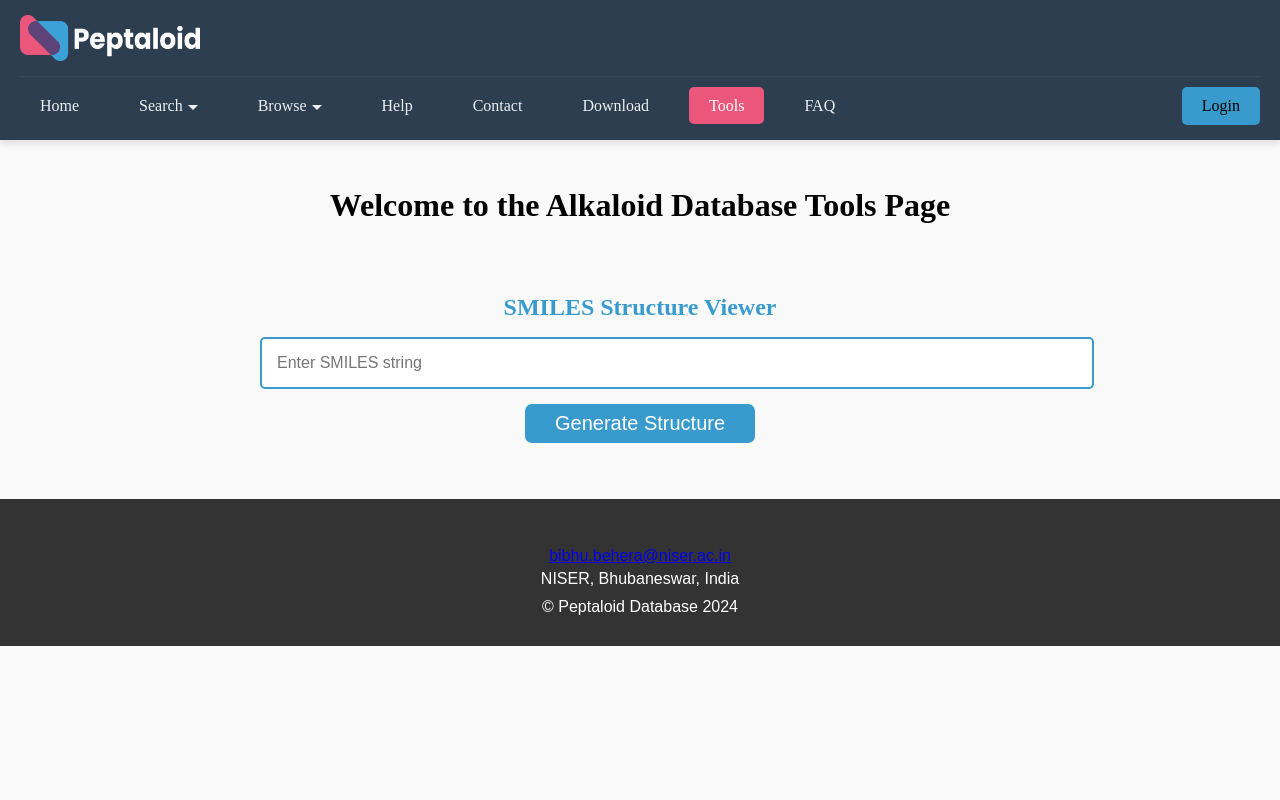
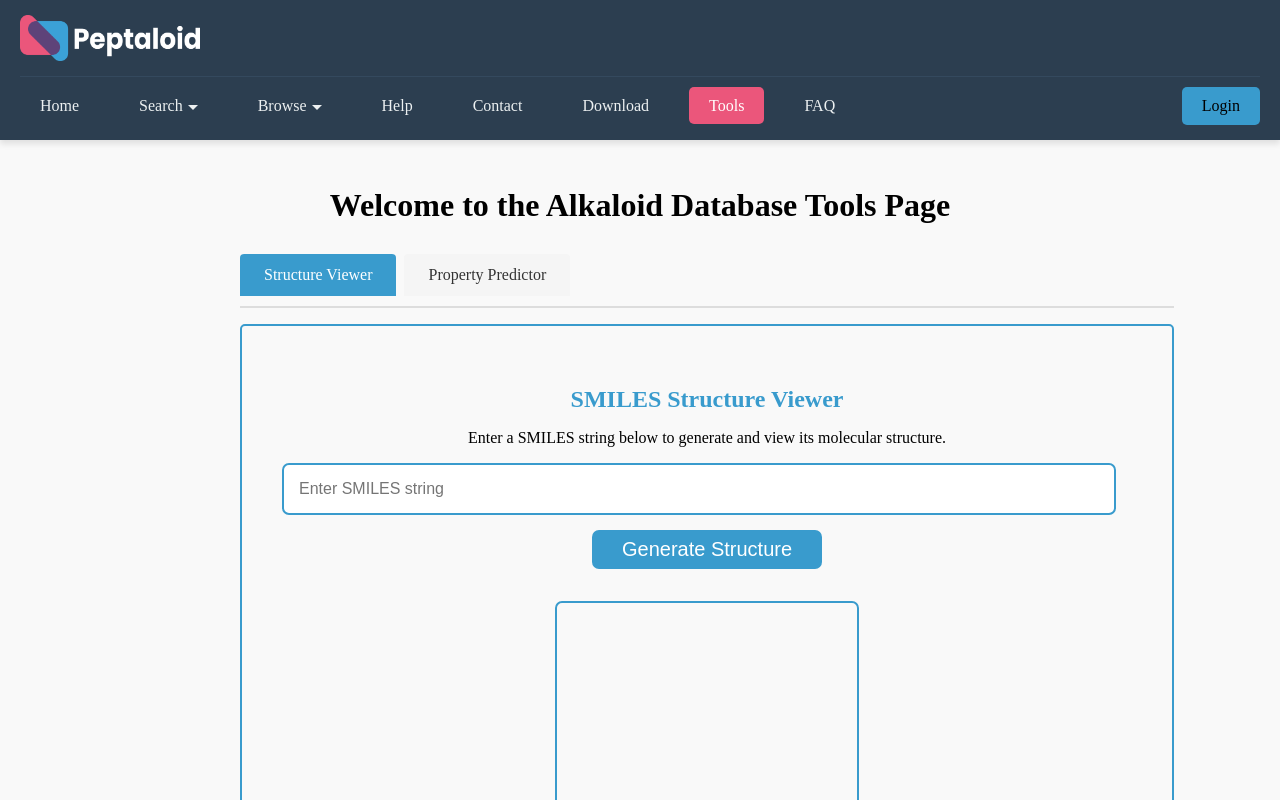
Before and after one commit to Bibhuprasadbehera/Peptaloid-database, a React (Create React App) app: page /tools in a window 1280 px wide. Shown: the top 800 px of the page. Built offline with nearby package versions, Linux system fonts and the light colour scheme.

Commit message:
fixed pagination

```diff
--- a/src/components/Molecules/MoleculeCard.css
+++ b/src/components/Molecules/MoleculeCard.css
@@ -2,7 +2,6 @@
 
 .molecule-card {
   display: flex;
-  flex-direction: row;
   align-items: center;
   border: 3px solid #5e4379;
   padding: 16px;
--- /dev/null
+++ b/src/components/Molecules/SmilesPropertyPredictor.js
@@ -0,0 +1,175 @@
+// SmilesPropertyPredictor.jsx
+
+import React, { useState } from 'react';
+import './Tools.css';
+
+const SmilesPropertyPredictor = () => {
+  const [smiles, setSmiles] = useState('');
+  const [properties, setProperties] = useState({});
+  const [error, setError] = useState('');
+
+  const handleSubmit = (e) => {
+    e.preventDefault();
+    setError('');
+
+    if (!smiles) {
+      setError('Please enter a SMILES string');
+      return;
+    }
+
+    fetch(`http://127.0.0.1:8000/api/generate-properties/?smiles=${encodeURIComponent(smiles)}`)
+      .then((response) => {
+        if (!response.ok) {
+          throw new Error('Error generating properties');
+        }
+        return response.json();
+      })
+      .then((data) => {
+        setProperties(data);
+      })
+      .catch((error) => {
+        setError('Error generating properties: ' + error.message);
+      });
+  };
+
+  const renderPropertiesTable = () => {
+    return (
+      <div className="properties-table">
+        <table>
+          <tbody>
+            <tr>
+              <th>Property</th>
+              <th>Value</th>
+            </tr>
+            <tr>
+              <td>SlogP</td>
+              <td>{properties.SlogP || '-' || '-'}</td>
+            </tr>
+            <tr>
+              <td>TPSA</td>
+              <td>{properties.TPSA || '-' || '-'}</td>
+            </tr>
+            <tr>
+              <td>Exact MW</td>
+              <td>{properties.Exact_MW || '-' || '-'}</td>
+            </tr>
+            <tr>
+              <td>Num Rotatable Bonds</td>
+              <td>{properties.Num_Rotatable_Bonds || '-' || '-'}</td>
+            </tr>
+            <tr>
+              <td>Num HBD</td>
+              <td>{properties.Num_HBD || '-' || '-'}</td>
+            </tr>
+            <tr>
+              <td>Num HBA</td>
+              <td>{properties.Num_HBA || '-' || '-'}</td>
+            </tr>
+            <tr>
+              <td>Num Amide Bonds</td>
+              <td>{properties.Num_Amide_Bonds || '-'}</td>
+            </tr>
+            <tr>
+              <td>Num Hetero Atoms</td>
+              <td>{properties.Num_Hetero_Atoms || '-'}</td>
+            </tr>
+            <tr>
+              <td>Num Heavy Atoms</td>
+              <td>{properties.Num_Heavy_Atoms || '-'}</td>
+            </tr>
+            <tr>
+              <td>Num Atoms</td>
+              <td>{properties.Num_Atoms || '-'}</td>
+            </tr>
+            <tr>
+              <td>Num StereoCenters</td>
+              <td>{properties.Num_StereoCenters || '-'}</td>
+            </tr>
+            <tr>
+              <td>Num Aromatic Rings</td>
+              <td>{properties.Num_Aromatic_Rings || '-'}</td>
+            </tr>
+            <tr>
+              <td>Num Saturated Rings</td>
+              <td>{properties.Num_Saturated_Rings || '-'}</td>
+            </tr>
+            <tr>
+              <td>Num Aliphatic Rings</td>
+              <td>{properties.Num_Aliphatic_Rings || '-'}</td>
+            </tr>
+            <tr>
+              <td>InChIKey</td>
+              <td>{properties.InChIKey || '-'}</td>
+            </tr>
+            <tr>
+              <td>Molecular Formula</td>
+              <td>{properties.MolecularFormula || '-'}</td>
+            </tr>
+            <tr>
+              <td>Carbon Count</td>
+              <td>{properties.carbon_count || '-'}</td>
+            </tr>
+            <tr>
+              <td>CX LogP</td>
+              <td>{properties.CX_LogP || '-'}</td>
+            </tr>
+            <tr>
+              <td>CX LogD</td>
+              <td>{properties.CX_LogD || '-'}</td>
+            </tr>
+            <tr>
+              <td>Heavy Atoms</td>
+              <td>{properties.Heavy_Atoms || '-'}</td>
+            </tr>
+            <tr>
+              <td>QED Score</td>
+              <td>{properties.qed_score || '-'}</td>
+            </tr>
+            <tr>
+              <td>Alcohol</td>
+              <td>{properties.Alcohol || '-'}</td>
+            </tr>
+            <tr>
+              <td>Aldehyde</td>
+              <td>{properties.Aldehyde || '-'}</td>
+            </tr>
+            <tr>
+              <td>Carboxylic Acid</td>
+              <td>{properties.Carboxylic_Acid || '-'}</td>
+            </tr>
+            <tr>
+              <td>Amine</td>
+              <td>{properties.Amine || '-'}</td>
+            </tr>
+            <tr>
+              <td>Thiol</td>
+              <td>{properties.Thiol || '-'}</td>
+            </tr>
+          </tbody>
+        </table>
+      </div>
+    );
+  };
+
+  return (
+    <div className="smiles-property-predictor">
+      <h2 className="title">SMILES Property Predictor</h2>
+      <form onSubmit={handleSubmit} className="form">
+        <input
+          type="text"
+          value={smiles}
+          onChange={(e) => setSmiles(e.target.value)}
+          placeholder="Enter SMILES string"
+          className="input-field"
+        />
+        <button type="submit" className="generate-button">
+          Generate Properties
+        </button>
+      </form>
+      {error && <p className="error-message">{error}</p>}
+      {renderPropertiesTable()}
+    </div>
+  );
+};
+
+export default SmilesPropertyPredictor;
--- a/src/components/Molecules/SmilesStructureViewer.js
+++ b/src/components/Molecules/SmilesStructureViewer.js
@@ -34,6 +34,9 @@ const SmilesStructureViewer = () => {
   return (
     <div className="smiles-structure-viewer">
       <h2 className="title">SMILES Structure Viewer</h2>
+      <p className="description">
+        Enter a SMILES string below to generate and view its molecular structure.
+      </p>
       <form onSubmit={handleSubmit} className="form">
         <input
           type="text"
@@ -47,7 +50,13 @@ const SmilesStructureViewer = () => {
         </button>
       </form>
       {error && <p className="error-message">{error}</p>}
-      {imageUrl && <img src={imageUrl} alt="Molecule structure" className="molecule-image" />}
+      <div className="molecule-image-container">
+        {imageUrl ? (
+          <img src={imageUrl} alt="Molecule structure" className="molecule-image" />
+        ) : (
+          <div className="empty-image-box" />
+        )}
+      </div>
     </div>
   );
 };
--- a/src/components/Molecules/Tools.css
+++ b/src/components/Molecules/Tools.css
@@ -1,4 +1,7 @@
-.smiles-structure-viewer {
+/* Tools.css */
+
+.smiles-structure-viewer,
+.smiles-property-predictor {
   padding: 20px;
 }
 
@@ -18,6 +21,7 @@
   width: 800px;
   margin-right: 16px;
   border: #399bcd 2px solid;
+  border-radius: 7px;
 }
 
 .generate-button {
@@ -39,7 +43,61 @@
   margin-top: 8px;
 }
 
+.molecule-image-container,
+.properties-table {
+  display: flex;
+  justify-content: center;
+}
+
 .molecule-image {
   border: 2px solid #399bcd;
   margin-top: 16px;
+  border-radius: 7px;
 }
+
+.properties-table {
+  margin-top: 20px;
+  border-radius: 7px;
+  overflow: hidden;
+}
+
+.properties-table table {
+  width: 100%;
+  border-collapse: collapse;
+}
+
+.properties-table th,
+.properties-table td {
+  border: 1px solid #ddd;
+  padding: 10px;
+}
+
+.empty-image-box {
+  width: 300px;
+  height: 300px;
+  border: 2px solid #399bcd;
+  margin-top: 16px;
+  border-radius: 7px;
+  display: flex;
+  justify-content: center;
+  align-items: center;
+}
+
+.properties-table th {
+  background-color: #399bcd;
+  color: white;
+  font-weight: bold;
+  text-align: left;
+}
+
+.properties-table td {
+  text-align: left;
+}
+
+.properties-table tr:nth-child(even) {
+  background-color: #eaf7ff;
+}
+
+.properties-table tr:hover {
+  background-color: #d3e5f9;
+}
--- a/src/components/Pagination/pagination.css
+++ b/src/components/Pagination/pagination.css
@@ -18,7 +18,7 @@
 
 .content-split-container {
   display: flex;
-  width: 100%;
+  width: 97%;
 }
 
 .sidebar-container {
@@ -30,11 +30,10 @@
 
 .molecule-list-container {
   width: 70%;
-  padding: 20px;
+  padding: 10px;
 }
 
 .molecule-list {
-  display: grid;
   grid-template-columns: repeat(1, 1fr);
   gap: 1rem;
   margin-bottom: 1rem;
--- a/src/pages/Toolspage.js
+++ b/src/pages/Toolspage.js
@@ -1,20 +1,46 @@
-import React from 'react';
+import React, { useState } from 'react';
 import './styles.css';
 import Navbar from '../components/Navbar';
 import Header from '../components/Header';
 import Footer from '../components/Footer';
 import SmilesStructureViewer from '../components/Molecules/SmilesStructureViewer';
+import SmilesPropertyPredictor from '../components/Molecules/SmilesPropertyPredictor';
 
 const Toolspage = () => {
+  const [activeTab, setActiveTab] = useState('structure');
+
+  const handleTabChange = (tab) => {
+    setActiveTab(tab);
+  };
+
   return (
     <div>
       <div className="container">
         <h2 className="heading">Welcome to the Alkaloid Database Tools Page</h2>
-        <SmilesStructureViewer />
+        <div className="tab-container">
+          <div className="tabs">
+            <div
+              className={`tab ${activeTab === 'structure' ? 'active' : ''}`}
+              onClick={() => handleTabChange('structure')}
+            >
+              Structure Viewer
+            </div>
+            <div
+              className={`tab ${activeTab === 'property' ? 'active' : ''}`}
+              onClick={() => handleTabChange('property')}
+            >
+              Property Predictor
+            </div>
+          </div>
+          <div className="tab-content">
+            {activeTab === 'structure' && <SmilesStructureViewer />}
+            {activeTab === 'property' && <SmilesPropertyPredictor />}
+          </div>
+        </div>
       </div>
       <Footer />
     </div>
   );
-}
+};
 
 export default Toolspage;
--- a/src/pages/styles.css
+++ b/src/pages/styles.css
@@ -38,7 +38,8 @@ body {
 }
 
 /* Form styles */
-.login-form {
+.login-form,
+.account-form {
   max-width: 500px;
   margin: 0 auto;
   padding: 20px;
@@ -76,6 +77,8 @@ body {
   width: 100%;
   border-collapse: collapse;
   margin-top: 20px;
+  border-radius: 8px;
+  overflow: hidden;
 }
 
 .help-table th,
@@ -133,7 +136,6 @@ body {
   }
 }
 
-
 /* Create account button styles */
 .create-account-button {
   width: 100%;
@@ -179,6 +181,8 @@ body {
   max-width: 800px;
   margin: 0 auto;
   color: #399bcd;
+  border-radius: 8px;
+  box-shadow: 0 0 10px rgba(0, 0, 0, 0.1);
 }
 
 .faq-content {
@@ -199,7 +203,6 @@ body {
   font-size: 1em;
   color: #000000;
 }
-
 
 /* Search fields container */
 .search-fields {
@@ -277,3 +280,36 @@ input[type="radio"]:checked + .tick_mark::after {
 .search-button:hover {
   background-color: #2c7ba8;
 }
+
+/* styles.css */
+
+.tab-container {
+  display: grid;
+}
+
+.tabs {
+  width: 200px;
+  margin-right: 20px;
+}
+
+.tab {
+  padding: 10px 20px;
+  cursor: pointer;
+  border: 2px solid #ddd;
+  border-radius: 5px;
+  background-color: #f9f9f9;
+  color: #333;
+  margin-bottom: 10px;
+}
+
+.tab.active {
+  background-color: #399bcd;
+  color: #fff;
+}
+
+.tab-content {
+  flex: 1;
+  border: 2px solid #399bcd;
+  border-radius: 5px;
+  padding: 20px;
+}
```
Lines whose indentation alone changed are shown as unchanged.
